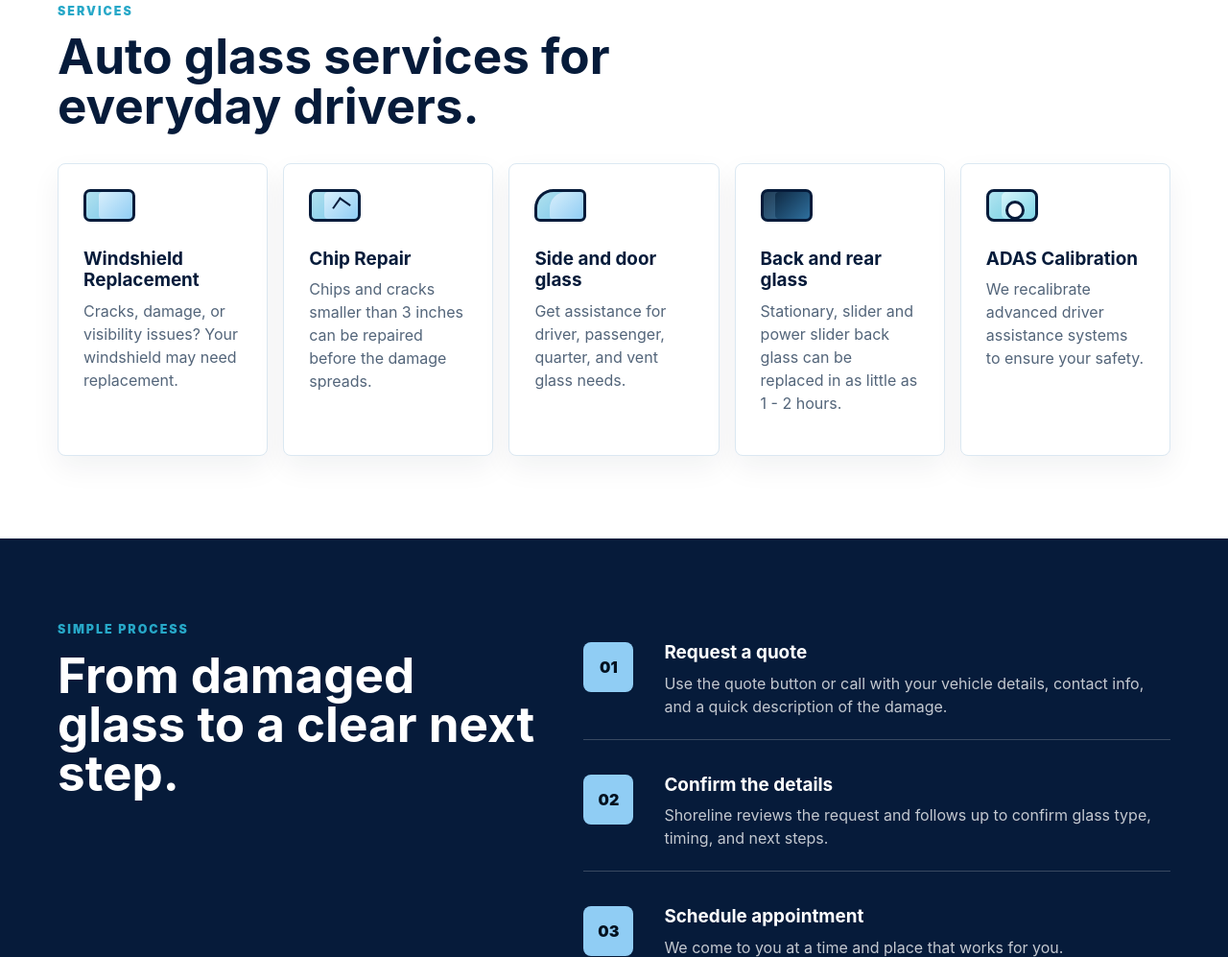
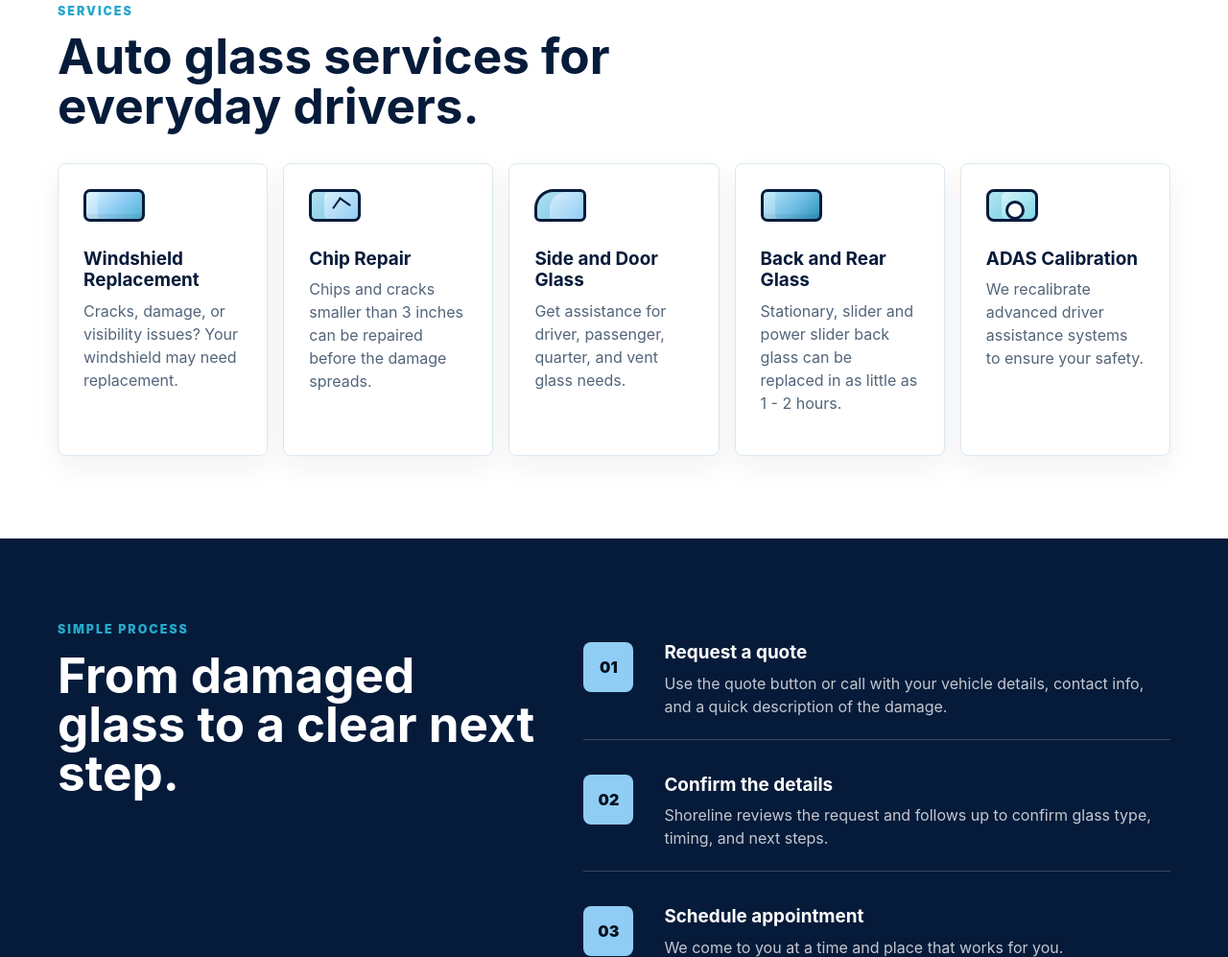
Before and after one commit to SGJIII/shoreline-auto-glass, a plain HTML site: page site/index.html in a window 1280 px wide. Shown: the part 1148-2145 px from the top of the page at 96% size. Drawn offline with Linux system fonts and the light colour scheme.

Commit message:
Polish service icons and headings

```diff
--- a/site/assets/styles.css
+++ b/site/assets/styles.css
@@ -341,6 +341,17 @@ h3 {
   box-shadow: inset 13px 0 0 rgba(39, 168, 200, 0.28);
 }
 
+.service-icon.windshield,
+.service-icon.rear {
+  width: 64px;
+  height: 34px;
+  border-radius: 7px;
+  background: linear-gradient(135deg, #d9f3ff 0%, #90cdf4 54%, #4fb5d6 100%);
+  box-shadow:
+    inset 12px 0 0 rgba(255, 255, 255, 0.24),
+    inset 0 -5px 0 rgba(6, 27, 58, 0.08);
+}
+
 .service-icon.chip {
   position: relative;
 }
@@ -362,9 +373,7 @@ h3 {
 }
 
 .service-icon.rear {
-  border-radius: 7px;
-  background: linear-gradient(135deg, #0a1d33, #2e6f9d);
-  box-shadow: inset 12px 0 0 rgba(144, 205, 244, 0.18);
+  background: linear-gradient(135deg, #b6e4f8 0%, #72bfe4 54%, #2d93bd 100%);
 }
 
 .service-icon.adas {
--- a/site/index.html
+++ b/site/index.html
@@ -101,7 +101,7 @@
           </div>
           <div class="service-grid">
             <article class="service-card">
-              <span class="service-icon" aria-hidden="true"></span>
+              <span class="service-icon windshield" aria-hidden="true"></span>
               <h3>Windshield Replacement</h3>
               <p>Cracks, damage, or visibility issues? Your windshield may need replacement.</p>
             </article>
@@ -112,12 +112,12 @@
             </article>
             <article class="service-card">
               <span class="service-icon side" aria-hidden="true"></span>
-              <h3>Side and door glass</h3>
+              <h3>Side and Door Glass</h3>
               <p>Get assistance for driver, passenger, quarter, and vent glass needs.</p>
             </article>
             <article class="service-card">
               <span class="service-icon rear" aria-hidden="true"></span>
-              <h3>Back and rear glass</h3>
+              <h3>Back and Rear Glass</h3>
               <p>Stationary, slider and power slider back glass can be replaced in as little as 1 - 2 hours.</p>
             </article>
             <article class="service-card">
```
Also changed, not shown: content/site-copy.md (+2 -2 lines).
